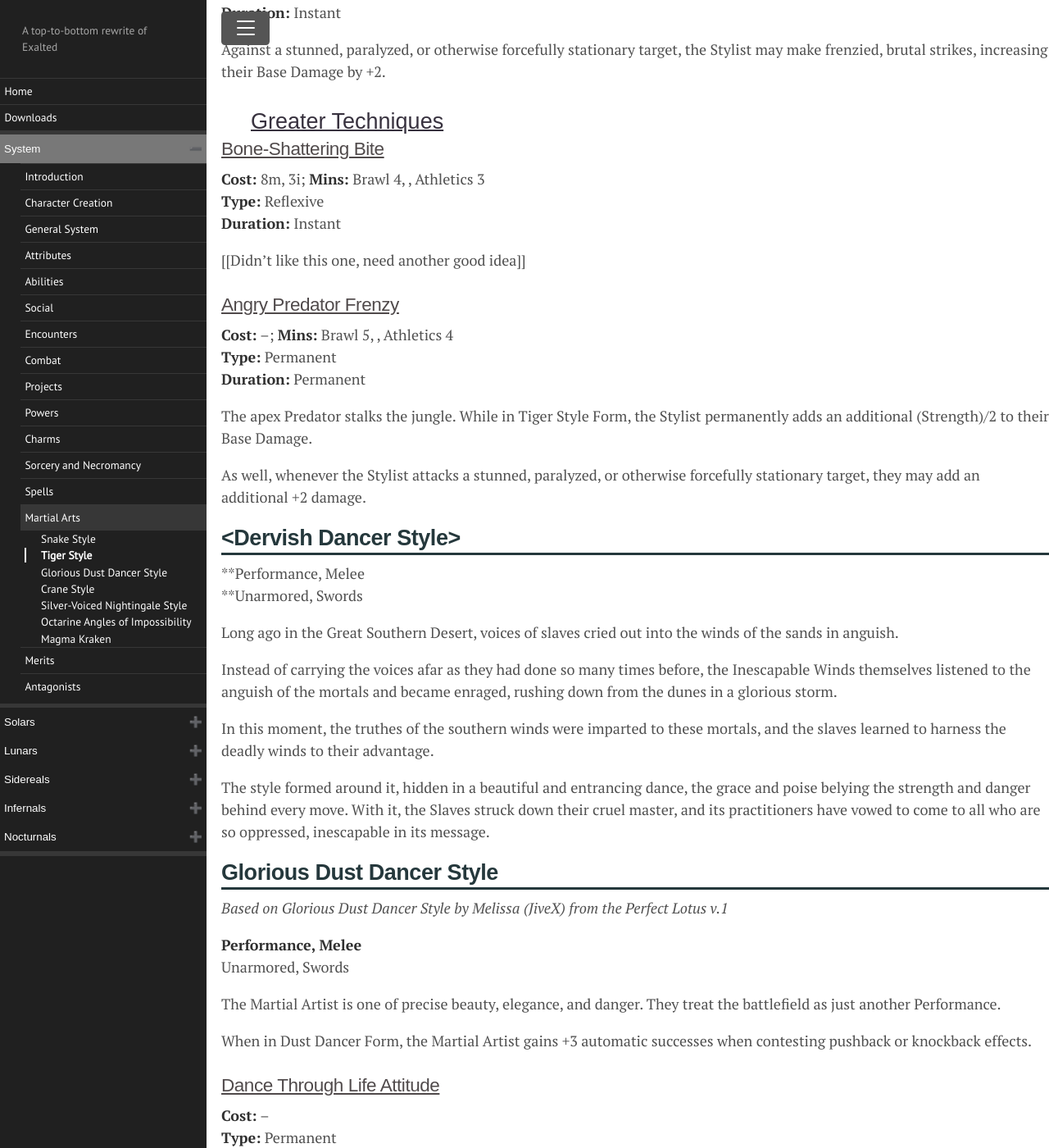
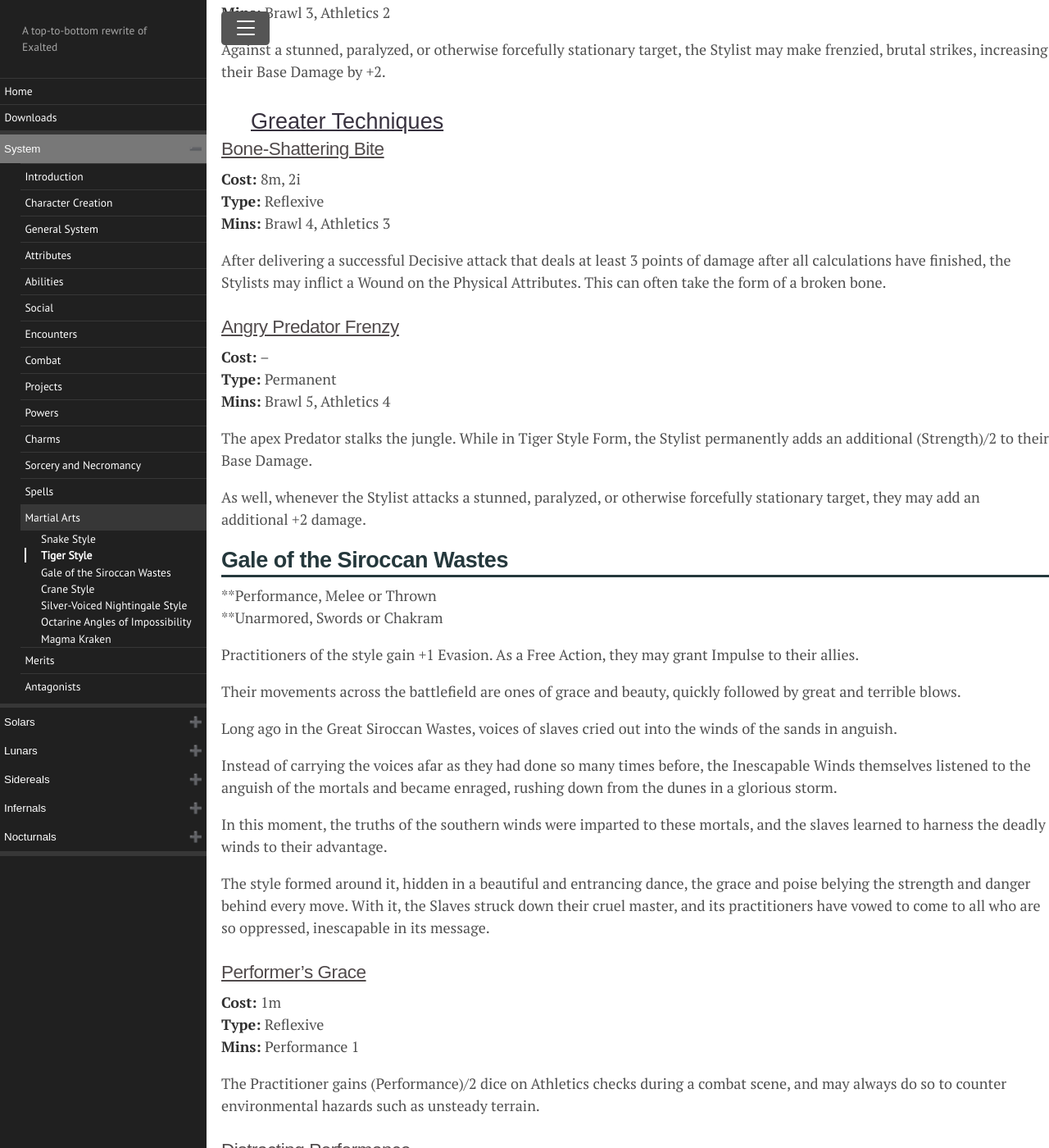
Before and after one commit to Dragonmystic707/exalted-reincarnated, a Jekyll site: the page built from docs/System/Martial_Arts.md, in a window 1280 px wide and 1400 px high, scrolled down 3880 px. Shown: the whole window at 82% size. Built offline with Jekyll 4.4.1, drawn with Linux system fonts in a browser that asks for light colours; some of the changed text lies outside the part shown.

Commit message:
Created Siroccan Wastes Style

```diff
--- a/docs/System/Martial_Arts.md
+++ b/docs/System/Martial_Arts.md
@@ -171,21 +171,21 @@ them the momentum, providing **+1 to Base Damage**.
 
 ### Retreating Momentum
 
-**Cost:** 2m; **Mins:** Brawl 2, Athletics 1
+**Cost:** 2m
 **Type:** Reflexive
-**Duration:** Instant
+**Mins:** Brawl 2, Athletics 1
 
 On an incoming attack, the Stylist whirls around to defend themselves,
 enhancing their defenses with their motion. They increase both their DV
 by 3, but must surrender their current position by immediately taking a
-Move Action away from the attacker. Ths consumes their next Secondary
+Move Action away from the attacker. This consumes their next Secondary
 Action.
 
 ### Crimson Leaping Cat
 
-**Cost:** 4m, 1i; **Mins:** Brawl 2, Athletics 1
+**Cost:** 4m, 1i
 **Type:** Simple
-**Duration:** Instant
+**Mins:** Brawl 2, Athletics 1
 
 The Stylists leaps onto their target, stunning them and halting their
 target’s movement.
@@ -196,9 +196,9 @@ Rounds.
 
 ### Prey-Maiming Frenzy
 
-**Cost:** 4m, 1i; **Mins:** Brawl 3, Athletics 2
+**Cost:** 4m, 1i
 **Type:** Supplementary
-**Duration:** Instant
+**Mins:** Brawl 3, Athletics 2
 
 Against a stunned, paralyzed, or otherwise forcefully stationary target,
 the Stylist may make frenzied, brutal strikes, increasing their Base
@@ -208,17 +208,20 @@ Damage by +2.
 
 ### Bone-Shattering Bite
 
-**Cost:** 8m, 3i; **Mins:** Brawl 4, , Athletics 3
+**Cost:** 8m, 2i
 **Type:** Reflexive
-**Duration:** Instant
+**Mins:** Brawl 4, Athletics 3
 
-\[\[Didn’t like this one, need another good idea\]\]
+After delivering a successful Decisive attack that deals at least 3
+points of damage after all calculations have finished, the Stylists may
+inflict a Wound on the Physical Attributes. This can often take the form
+of a broken bone.
 
 ### Angry Predator Frenzy
 
-**Cost:** --; **Mins:** Brawl 5, , Athletics 4
+**Cost:** --
 **Type:** Permanent
-**Duration:** Permanent
+**Mins:** Brawl 5, Athletics 4
 
 The apex Predator stalks the jungle. While in Tiger Style Form, the
 Stylist permanently adds an additional (Strength)/2 to their Base
@@ -227,13 +230,19 @@ Damage.
 As well, whenever the Stylist attacks a stunned, paralyzed, or otherwise
 forcefully stationary target, they may add an additional +2 damage.
 
-&lt;Dervish Dancer Style&gt;
-----------------------------
+Gale of the Siroccan Wastes
+---------------------------
 
-**Performance, Melee
-**Unarmored, Swords
+**Performance, Melee or Thrown
+**Unarmored, Swords or Chakram
 
-Long ago in the Great Southern Desert, voices of slaves cried out into
+Practitioners of the style gain +1 Evasion. As a Free Action, they may
+grant Impulse to their allies.
+
+Their movements across the battlefield are ones of grace and beauty,
+quickly followed by great and terrible blows.
+
+Long ago in the Great Siroccan Wastes, voices of slaves cried out into
 the winds of the sands in anguish.
 
 Instead of carrying the voices afar as they had done so many times
@@ -241,7 +250,7 @@ before, the Inescapable Winds themselves listened to the anguish of the
 mortals and became enraged, rushing down from the dunes in a glorious
 storm.
 
-In this moment, the truthes of the southern winds were imparted to these
+In this moment, the truths of the southern winds were imparted to these
 mortals, and the slaves learned to harness the deadly winds to their
 advantage.
 
@@ -251,47 +260,43 @@ With it, the Slaves struck down their cruel master, and its
 practitioners have vowed to come to all who are so oppressed,
 inescapable in its message.
 
-Glorious Dust Dancer Style
---------------------------
+### Performer’s Grace
 
-*Based on Glorious Dust Dancer Style by Melissa (JiveX) from the Perfect
-Lotus v.1*
+**Cost:** 1m
+**Type:** Reflexive
+**Mins:** Performance 1
 
-**Performance, Melee**
-Unarmored, Swords
+The Practitioner gains (Performance)/2 dice on Athletics checks during a
+combat scene, and may always do so to counter environmental hazards such
+as unsteady terrain.
 
-The Martial Artist is one of precise beauty, elegance, and danger. They
-treat the battlefield as just another Performance.
+### Distracting Performance
 
-When in Dust Dancer Form, the Martial Artist gains +3 automatic
-successes when contesting pushback or knockback effects.
-
-### Dance Through Life Attitude
-
-**Cost:** --
-**Type:** Permanent
+**Cost:** 2m; 1i
+**Type:** Supplemental
 **Mins:** Performance 2
 
-The Dancer gains +1 Evasion DV, and gains +(Essence)/2, rounded up, to
-their Initiative roll.
+The Practitioner’s movements commands the attention of others, slowing
+and confusing their movements while at the same time positioning
+themselves to their death.
 
-### Sandstorm’s Pace Evocation
+On a Performance Maneuver, all enemies with a Resolve less than the
+number of successes and who can see the Dancer, lose 3 Impulse. The
+Practitioner then gains that Impulse, up to a maximum of (Performance)
+per Round.
 
-**Cost:** 2m
+### Dancer’s Reach
+
+**Cost:** 3m, 2i
 **Type:** Supplemental
-**Mins:** Performance 2, Melee 2
+**Mins:** Performance 3, Melee 2 or Thrown 2
 
-&lt;&lt;TODO&gt;&gt;
+The movements of the Dancer are unpredictable on the battlefield,
+allowing the practitioner to move in and out of standard movements
+before their opponent can catch up.
 
-### Rapture and Fascination Pirouette
-
-**Cost:** 4m
-**Type:** Simple
-**Mins:** Performance 3
-
-The Dancer distracts their foes with their hypnotic and wondrous
-movements. The dancer may perform a Distract Action against all enemies
-within Medium Range who have visual sight on the Dancer.
+Attacks made with Melee may be done at Short Range, while attacks made
+with Thrown may be done at Close at no penalty.
 
 <div class="greater_charm">Greater Technique</div>
 
@@ -301,10 +306,13 @@ within Medium Range who have visual sight on the Dancer.
 **Type:** Simple; Scene
 **Mins:** Melee 1
 
-You control the area surrounding you, a dangerous dance of death.
+You control the area surrounding you, a dangerous dance of death that
+lasts through the scene.
 
 Starting with this action, anytime an enemy passes through Short Range
-relative to you lose 2 Impulse, and you gain 2 Impulse.
+they lose 2 Impulse, which you gain.
+
+###
 
 Crane Style
 -----------
```
Also changed, not shown: docs/System/Charms.md (+1 -1 lines), docs/index.md (+1 -1 lines), 10 other files.
